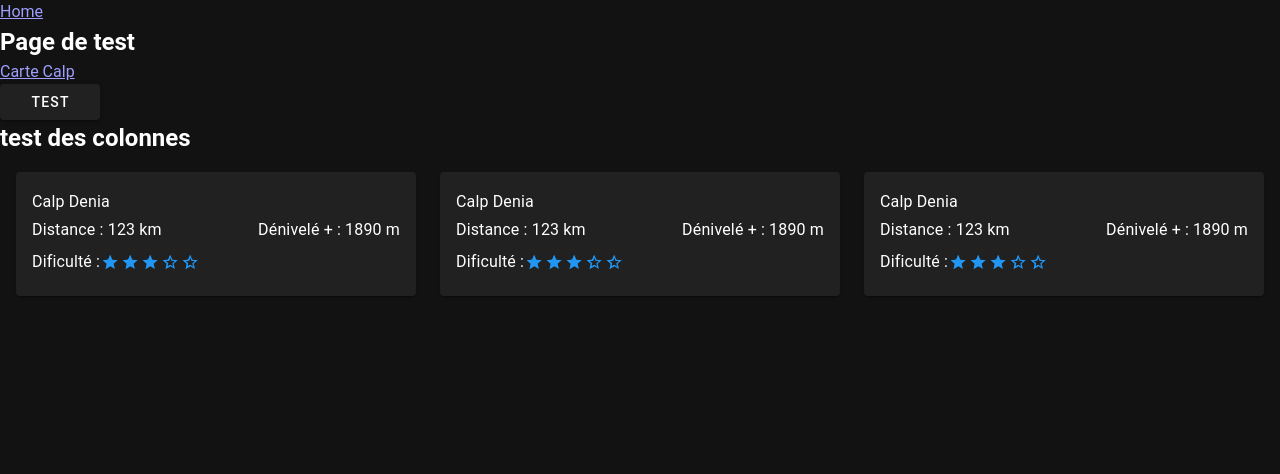
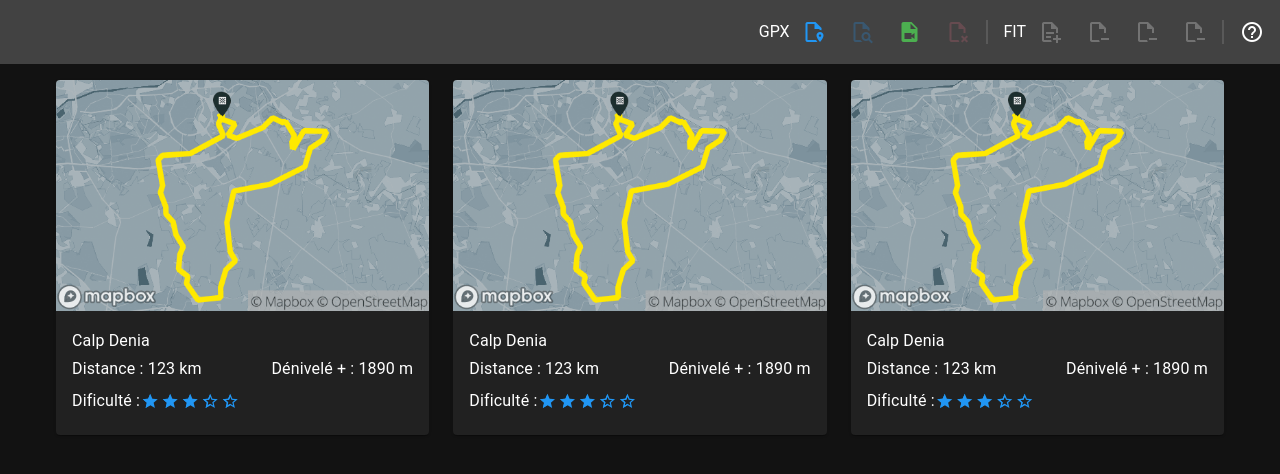
Before and after one commit to JMBaubet/GestGPS, a Vue app: page / in a window 1280 px wide. Shown: the top 474 px of the page. Built offline with nearby package versions, Linux system fonts and the light colour scheme.

Commit message:
Ajout du composent MenuToolbar
renomage de PagaTest en GpxContainer, et mise Première configuration de la barre de menu

```diff
--- a/components.d.ts
+++ b/components.d.ts
@@ -9,6 +9,7 @@ declare module 'vue' {
   export interface GlobalComponents {
     HelloWorld: typeof import('./src/components/HelloWorld.vue')['default']
     MapContainer: typeof import('./src/components/MapContainer.vue')['default']
+    MenuToolbar: typeof import('./src/components/MenuToolbar.vue')['default']
     ParcoursCard: typeof import('./src/components/ParcoursCard.vue')['default']
     RouterLink: typeof import('vue-router')['RouterLink']
     RouterView: typeof import('vue-router')['RouterView']
--- a/src/App.vue
+++ b/src/App.vue
@@ -1,6 +1,6 @@
 <template>
   <v-app>
-    <router-link to="/">Home</router-link>
+    <!-- <router-link to="/">Home</router-link> -->
     <RouterView/>
   </v-app>
 </template>
--- /dev/null
+++ b/src/components/MenuToolbar.vue
@@ -0,0 +1,126 @@
+<template>
+  <v-toolbar>
+    <template v-slot:prepend>
+      <!-- <v-btn icon="mdi-arrow-left"></v-btn> -->
+    </template>
+    GPX
+    <v-btn icon @click="ImportGpx">
+        <v-icon color="primary">mdi-file-marker-outline</v-icon>
+        <v-tooltip
+            activator="parent"
+            location="bottom"
+        >
+            Importer une trace gpx
+        </v-tooltip>
+    </v-btn>
+
+    <v-btn icon disabled>
+        <v-icon color="primary">mdi-file-search-outline</v-icon>
+        <v-tooltip
+            activator="parent"
+            location="bottom"
+        >
+            Filter les traces
+        </v-tooltip>
+    </v-btn>
+
+    <v-btn icon>
+        <v-icon color="success">mdi-file-video</v-icon>
+        <v-tooltip
+            activator="parent"
+            location="bottom"
+        >
+            Visualiser les traces
+        </v-tooltip>
+    </v-btn>
+
+
+    <v-btn icon disabled>
+        <v-icon color="error">mdi-file-remove-outline</v-icon>
+        <v-tooltip
+            activator="parent"
+            location="bottom"
+        >
+            Supprimer des traces
+        </v-tooltip>
+    </v-btn>
+
+
+    <template v-if="$vuetify.display.smAndUp">
+
+      <v-divider
+        class="mx-1 align-self-center"
+        length="24"
+        thickness="2"
+        vertical
+      ></v-divider>
+
+      &nbsp;&nbsp;&nbsp;FIT
+    <v-btn icon disabled>
+        <v-icon>mdi-file-document-plus-outline</v-icon>
+        <v-tooltip
+            activator="parent"
+            location="bottom"
+        >
+            Importer un fichier FIT
+        </v-tooltip>
+    </v-btn>
+
+    <v-btn icon disabled>
+        <v-icon>mdi-file-minus-outline</v-icon>
+        <v-tooltip
+            activator="parent"
+            location="bottom"
+        >
+            Supprimer des traces
+        </v-tooltip>
+    </v-btn>
+    <v-btn icon disabled>
+        <v-icon>mdi-file-minus-outline</v-icon>
+        <v-tooltip
+            activator="parent"
+            location="bottom"
+        >
+            Supprimer des traces
+        </v-tooltip>
+    </v-btn>
+    <v-btn icon disabled>
+        <v-icon>mdi-file-minus-outline</v-icon>
+        <v-tooltip
+            activator="parent"
+            location="bottom"
+        >
+            Supprimer des traces
+        </v-tooltip>
+    </v-btn>
+
+    </template>
+
+    <v-divider
+        class="mx-1 align-self-center"
+        length="24"
+        thickness="2"
+        vertical
+      ></v-divider>
+
+      <v-btn icon>
+        <v-icon >mdi-help-circle-outline</v-icon>
+        <v-tooltip
+            activator="parent"
+            location="bottom"
+        >
+            Aide
+        </v-tooltip>
+    </v-btn>
+
+
+</v-toolbar>
+</template>
+
+<script setup>
+
+function ImportGpx(){
+    console.log(`importGpx`)
+}
+
+</script>
--- a/src/router/router.js
+++ b/src/router/router.ts
@@ -1,5 +1,5 @@
 import { createRouter, createWebHistory }from 'vue-router'
-import PageTest from '@/views/PageTest'
+import GpxContainer from '@/views/GpxContainer.vue'
 import MapContainer from '@/views/MapContainer.vue'
 
 const router = createRouter({
@@ -8,7 +8,7 @@ const router = createRouter({
         {
             name: 'home',
             path: '/',
-            component: PageTest
+            component: GpxContainer
         },
         {
             name : 'map',
--- a/src/views/PageTest.vue
+++ b/src/views/GpxContainer.vue
@@ -1,16 +1,16 @@
 <template>
-    <h2>Page de test</h2>
+    <!-- <h2>Page de test</h2>
     <router-link :to="{name: 'map', params: {id: 1 }}">Carte Calp</router-link>
-    <v-btn width="100" @click="myMap()">TEST</v-btn>
+    <v-btn width="100" @click="myMap()">TEST</v-btn> -->
+    <MenuToolbar></MenuToolbar>
 
-    <h2>test des colonnes</h2>
-    <v-container  v-if="width < 960">
+    <v-container  class="hidden-md-and-up">
     <v-row justify="space-between">
         <v-col  class="d-flex justify-center">
       <ParcoursCard></ParcoursCard></v-col>
     </v-row>
   </v-container>
-    <v-container  v-if=" width > 959 && width < 1280">
+    <v-container class="hidden-sm-and-down hidden-lg-and-up">
     <v-row
       justify="space-between">
       <v-col class="d-flex justify-center" v-for="n in 2" :key="n" cols="12" sm="6">
@@ -18,14 +18,14 @@
       </v-col>
     </v-row>
   </v-container>
-    <v-container min-width=1280   v-if="width > 1279 && width < 1920">
+    <v-container class="hidden-md-and-down hidden-xl-and-up">
     <v-row justify="space-between">
       <v-col class="d-flex justify-center" v-for="n in 3" :key="n" cols="12" sm="4">
         <ParcoursCard></ParcoursCard>
       </v-col>
     </v-row>
   </v-container>
-  <v-container  v-if="width > 1919">
+  <v-container  class="hidden-lg-and-down">
     <v-row  justify="space-between">
       <v-col class="d-flex justify-center" v-for="n in 4" :key="n" cols="12" sm="3">
         <ParcoursCard></ParcoursCard>
@@ -39,6 +39,7 @@
 <script setup>
 import { useRouter } from 'vue-router';
 import ParcoursCard from '@/components/ParcoursCard.vue';
+import MenuToolbar from '@/components/MenuToolbar.vue';
 const router = useRouter()
 
 function myMap() {
@@ -47,7 +48,4 @@ function myMap() {
 }
 
 
-import { useWindowSize } from '@vueuse/core';
-
-const { width } = useWindowSize()
 </script>
```
